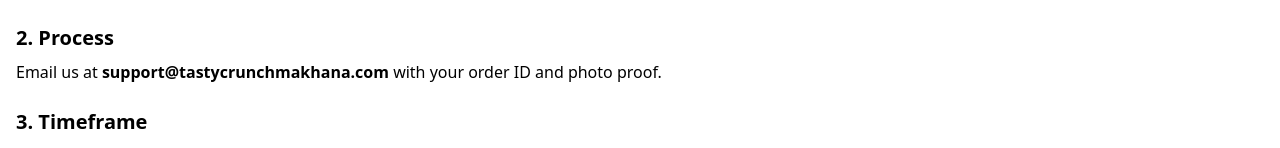
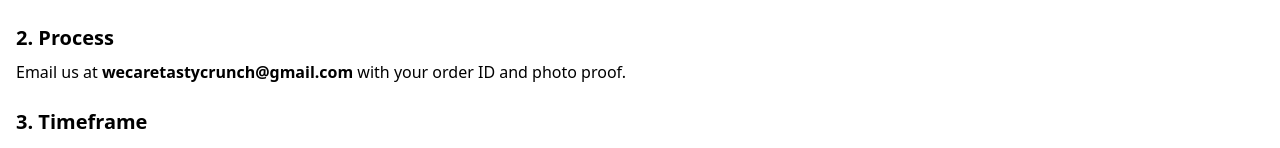
Before and after one commit to Aamirkhan121/Tastytreatsmakhana, a React (Vite) app in the folder frontend/: page /refund-policy in a window 1280 px wide. Shown: the part 272-420 px from the top of the page. Built offline with nearby package versions, Linux system fonts and the light colour scheme.

Commit message:
Update RefundPolicy.jsx

```diff
--- a/frontend/src/pages/RefundPolicy.jsx
+++ b/frontend/src/pages/RefundPolicy.jsx
@@ -16,7 +16,7 @@
 
       <h2 className="text-xl font-semibold mt-6 mb-2">2. Process</h2>
       <p className="mb-4">
-        Email us at <strong>support@tastycrunchmakhana.com</strong> with your order ID and photo proof.
+        Email us at <strong>wecaretastycrunch@gmail.com</strong> with your order ID and photo proof.
       </p>
 
       <h2 className="text-xl font-semibold mt-6 mb-2">3. Timeframe</h2>
```
